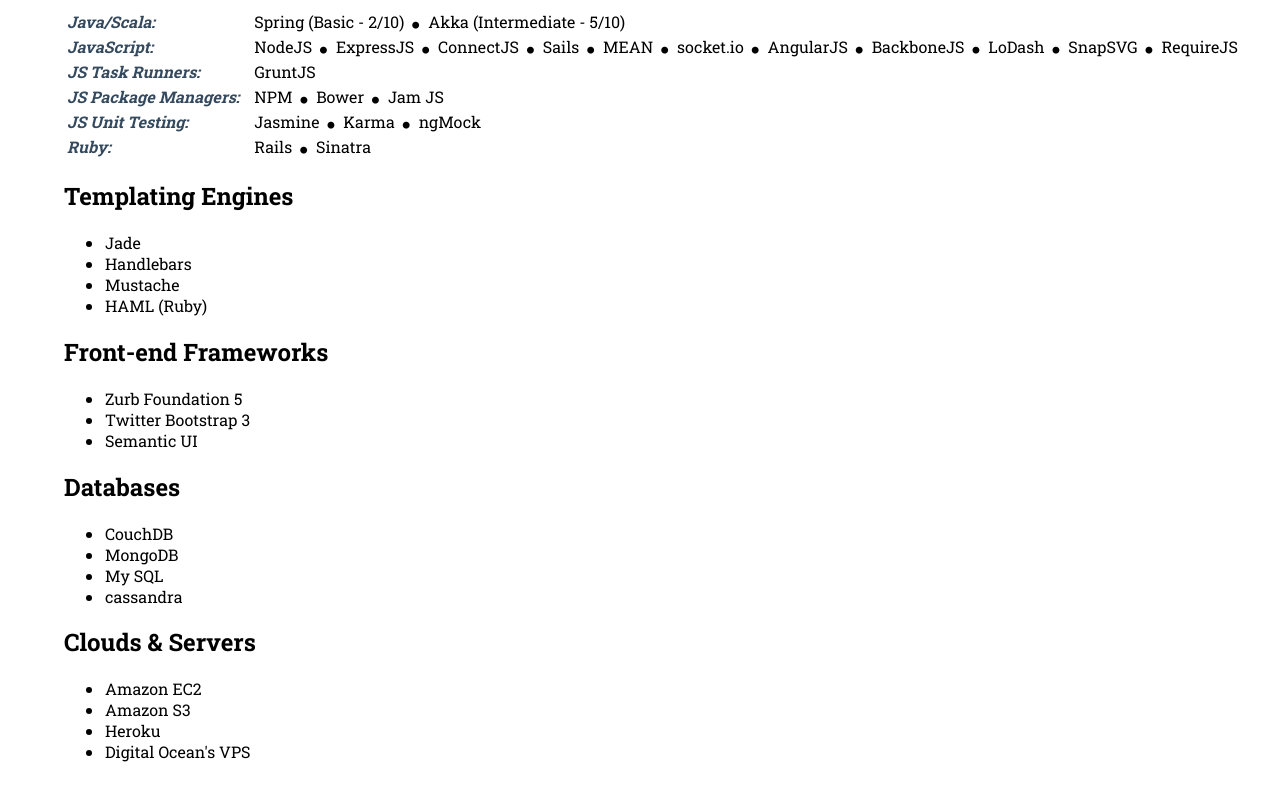
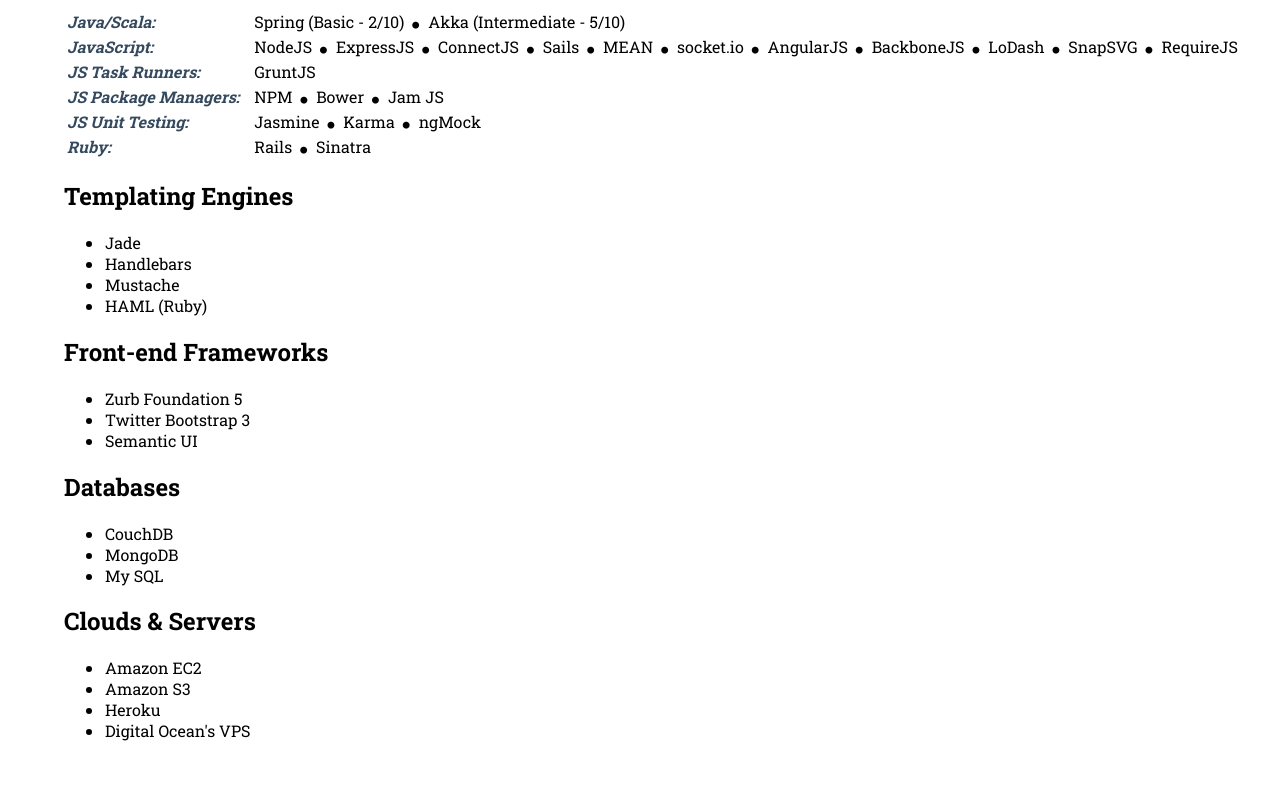
Before and after one commit to usmantahirr/usmantahirr.github.io, a plain HTML site: page index.html in a window 1280 px wide. Shown: the part 533-1333 px from the top of the page. Drawn offline with Linux system fonts and the light colour scheme.

Commit message:
DB's Updated

```diff
--- a/index.html
+++ b/index.html
@@ -127,7 +127,6 @@
         <li><a href="http://couchdb.apache.org/" target="_blank"> CouchDB</a></li>
         <li><a href="https://www.mongodb.org/" target="_blank"> MongoDB</a></li>
         <li><a href="http://www.mysql.com/" target="_blank"> My SQL</a></li>
-        <li><a href="http://cassandra.apache.org/" target="_blank"> cassandra</a></li>
     </ul>
     <!-- Clouds & Servers -->
     <h2 class="heading">Clouds & Servers</h2>
```
